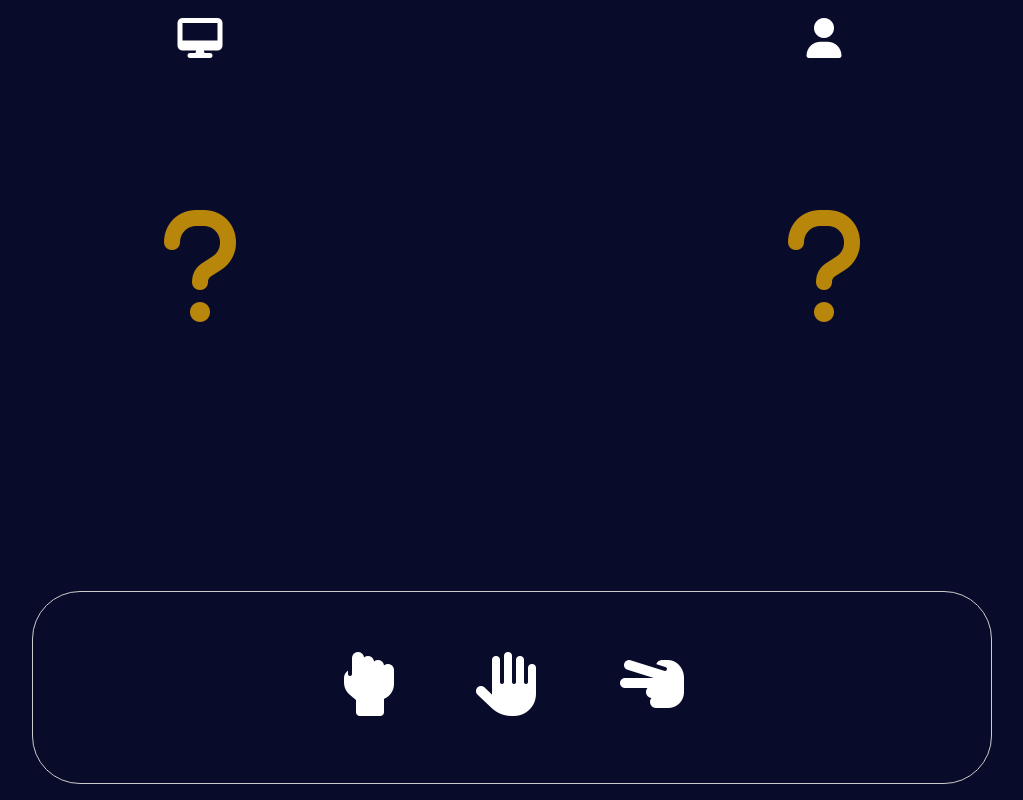
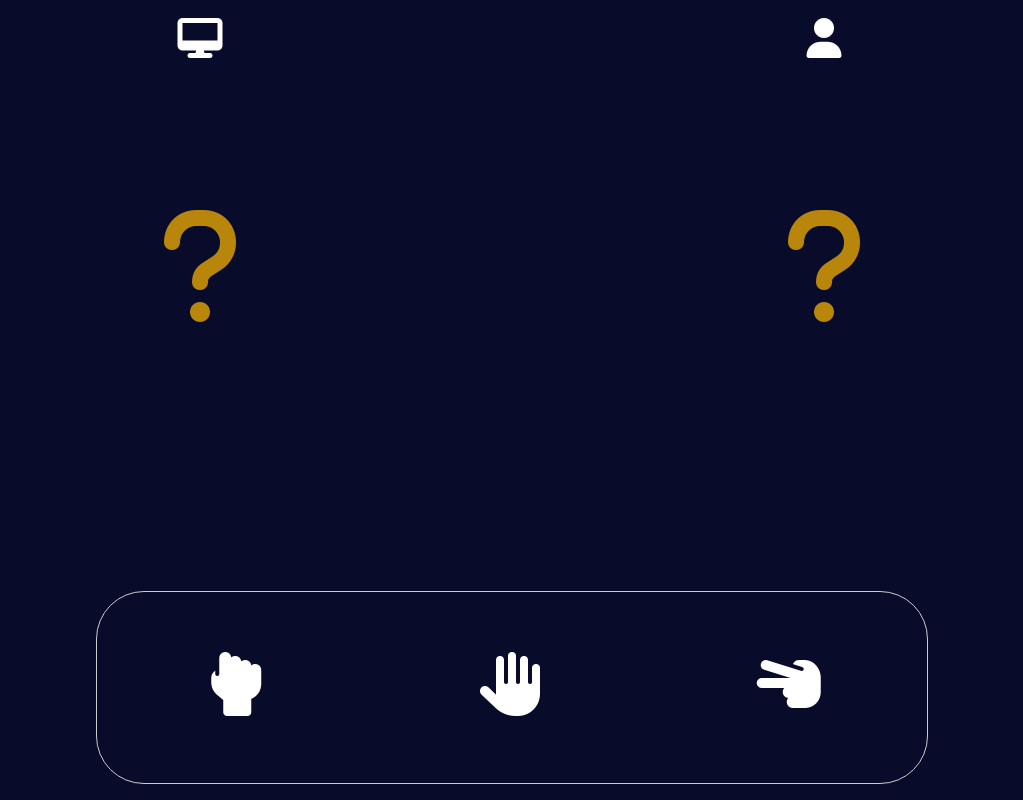
Before and after one commit to edacevedo/rock-paper-scissors, a plain HTML site: page index.html in a window 1280 px wide. Shown: the whole page, without its empty margins (128-1151 px from the left). Drawn offline with nearby package versions, Linux system fonts and the light colour scheme; some icons are missing.

Commit message:
style modifications

```diff
--- a/css/main.css
+++ b/css/main.css
@@ -62,12 +62,15 @@ body {
     color: White;
     flex: 1;
     display: flex;
-    justify-content: center;
-    gap: 5rem;
     border: 1px solid #ccc;
     align-items: center;
-    margin: 1rem 10rem;
+    margin: 1rem 14rem;
     border-radius: 3rem;
+}
+
+.player-options div {
+    flex: 1;
+    text-align: center;
 }
 
 .icon {
```
